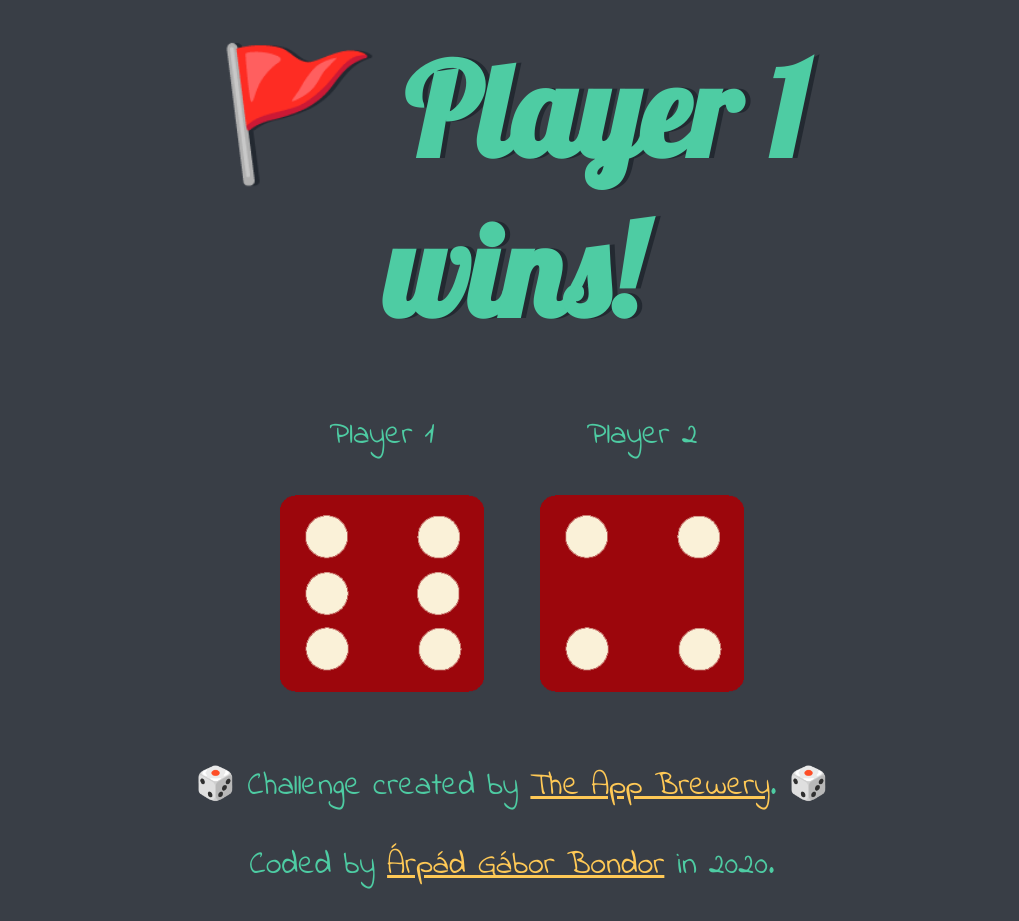
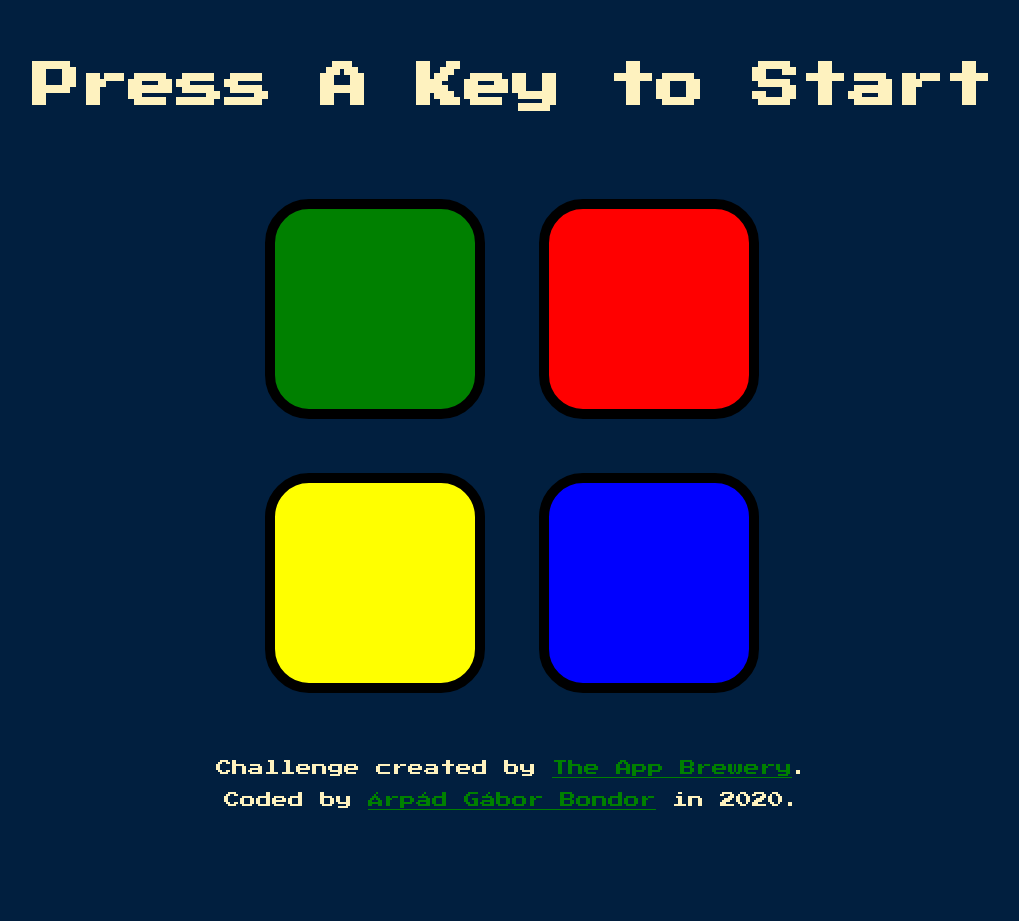
Before and after one commit to ArpadGBondor/The_App_Brewery-Challenge_01-Dice_Game, a plain HTML site: page index.html in a window 1280 px wide. Shown: the whole page, without its empty margins (128-1147 px from the left). After the commit the page ends 846 px from the top, so only its background shows below. Drawn offline with nearby package versions, Linux system fonts and the light colour scheme.

Commit message:
Add files via upload

```diff
--- a/index.html
+++ b/index.html
@@ -3,29 +3,45 @@
 
 <head>
   <meta charset="utf-8">
-  <meta name="viewport" content="width=device-width, initial-scale=1.0">
-  <title>Dice game</title>
+  <title>Simon</title>
   <link rel="stylesheet" href="styles.css">
-  <link href="https://fonts.googleapis.com/css?family=Indie+Flower|Lobster" rel="stylesheet">
+  <link href="https://fonts.googleapis.com/css?family=Press+Start+2P" rel="stylesheet">
 </head>
 
 <body>
+  <h1 id="level-title">Press A Key to Start</h1>
   <div class="container">
-    <h1>Refresh Me</h1>
-    <div class="dice">
-      <p>Player 1</p>
-      <img class="img1" src="images/dice6.png">
+    <div lass="row">
+
+      <div type="button" id="green" class="btn green">
+
+      </div>
+
+      <div type="button" id="red" class="btn red">
+
+      </div>
     </div>
-    <div class="dice">
-      <p>Player 2</p>
-      <img class="img2" src="images/dice6.png">
+
+    <div class="row">
+
+      <div type="button" id="yellow" class="btn yellow">
+
+      </div>
+      <div type="button" id="blue" class="btn blue">
+
+      </div>
+
     </div>
+
   </div>
+
   <footer>
-    <p>🎲 Challenge created by <a href="https://www.appbrewery.co/" target="_blank">The App Brewery</a>. 🎲</p>
+    <p>Challenge created by <a href="https://www.appbrewery.co/" target="_blank">The App Brewery</a>.</p>
     <p>Coded by <a href="https://arpadgbondor.github.io/CV/" target="_blank">Árpád Gábor Bondor</a> in 2020.</p>
   </footer>
+
+  <script src="https://ajax.googleapis.com/ajax/libs/jquery/3.5.1/jquery.min.js"></script>
+  <script src="game.js" type="text/javascript"></script>
 </body>
-<script src="index.js" type="text/javascript"></script>
 
 </html>
--- a/styles.css
+++ b/styles.css
@@ -1,57 +1,71 @@
-.flag{
+body {
+  text-align: center;
+  background-color: #011F3F;
+}
+
+footer{
+  font-family: 'Press Start 2P', cursive;
+  margin:  3%;
+  color: #FEF2BF;
+}
+
+a:link {
+  color: green;
+}
+
+a:visited {
+  color: yellow;
+}
+
+a:hover, a:active{
   color: red;
 }
 
-.container {
-  width: 70%;
-  margin: auto;
-  text-align: center;
+#level-title {
+  font-family: 'Press Start 2P', cursive;
+  font-size: 3rem;
+  margin:  5%;
+  color: #FEF2BF;
 }
 
-.dice {
-  text-align: center;
-  display: inline-block;
+.container {
+  display: block;
+  width: 50%;
+  margin: auto;
 
 }
 
-body {
-  background-color: #393E46;
+.btn {
+  margin: 25px;
+  display: inline-block;
+  height: 200px;
+  width: 200px;
+  border: 10px solid black;
+  border-radius: 20%;
 }
 
-h1 {
-  margin: 30px;
-  font-family: 'Lobster', cursive;
-  text-shadow: 5px 0 #232931;
-  font-size: 8rem;
-  color: #4ECCA3;
+.game-over {
+  background-color: red;
+  opacity: 0.8;
 }
 
-p {
-  font-size: 2rem;
-  color: #4ECCA3;
-  font-family: 'Indie Flower', cursive;
+.red {
+  background-color: red;
 }
 
-img {
-  width: 80%;
+.green {
+  background-color: green;
 }
 
-footer {
-  margin-top: 5%;
-  color: #EEEEEE;
-  text-align: center;
-  font-family: 'Indie Flower', cursive;
-
+.blue {
+  background-color: blue;
 }
 
-a{
-  color: #ffc956;
+.yellow {
+  background-color: yellow;
 }
 
-a:hover, a:visited{
-  color: #ff7556;
+.pressed {
+  box-shadow: 0 0 20px white;
+  background-color: grey;
 }
-
-footer{
-  font-size: 0.8rem;
-}
```
